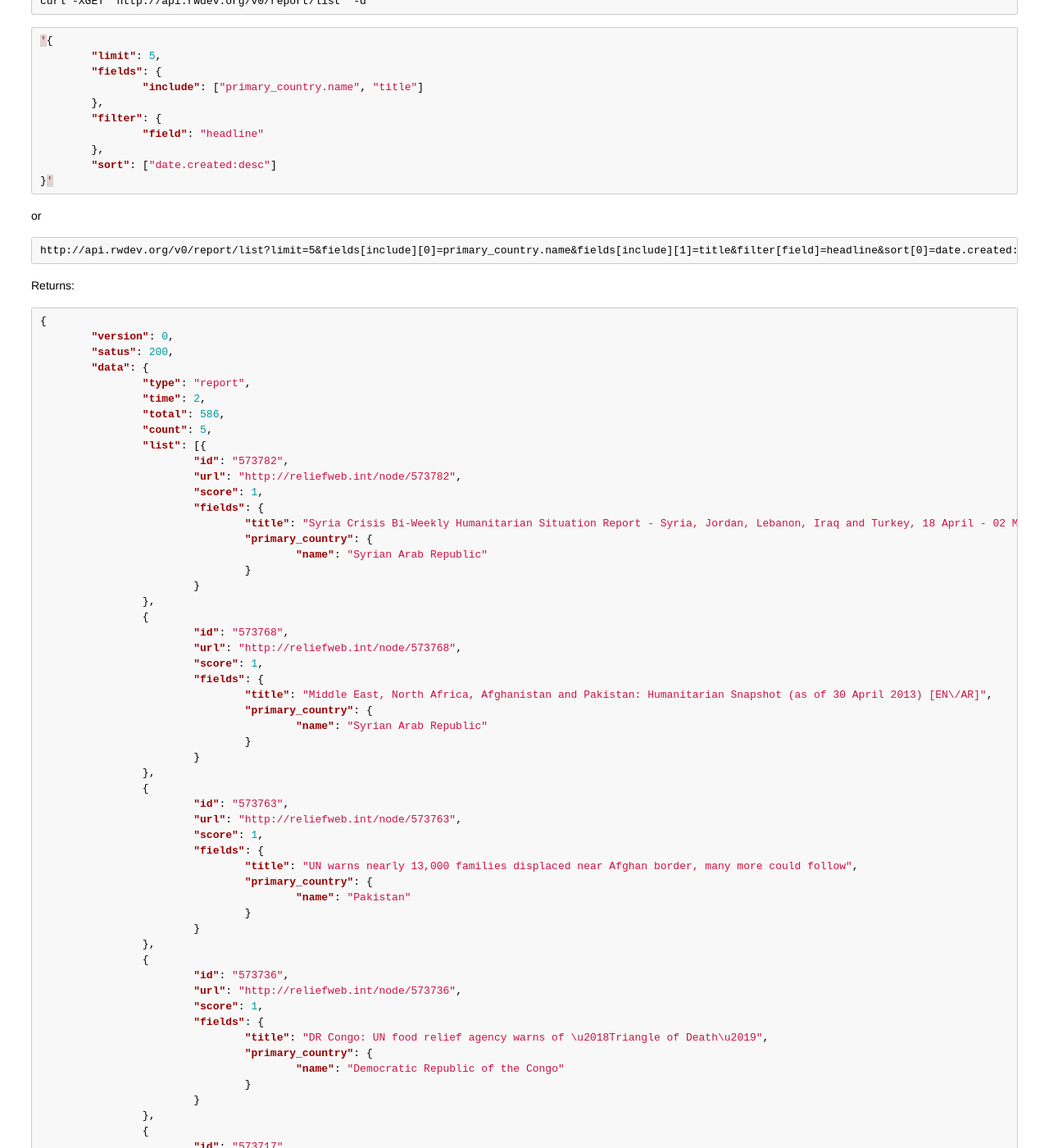
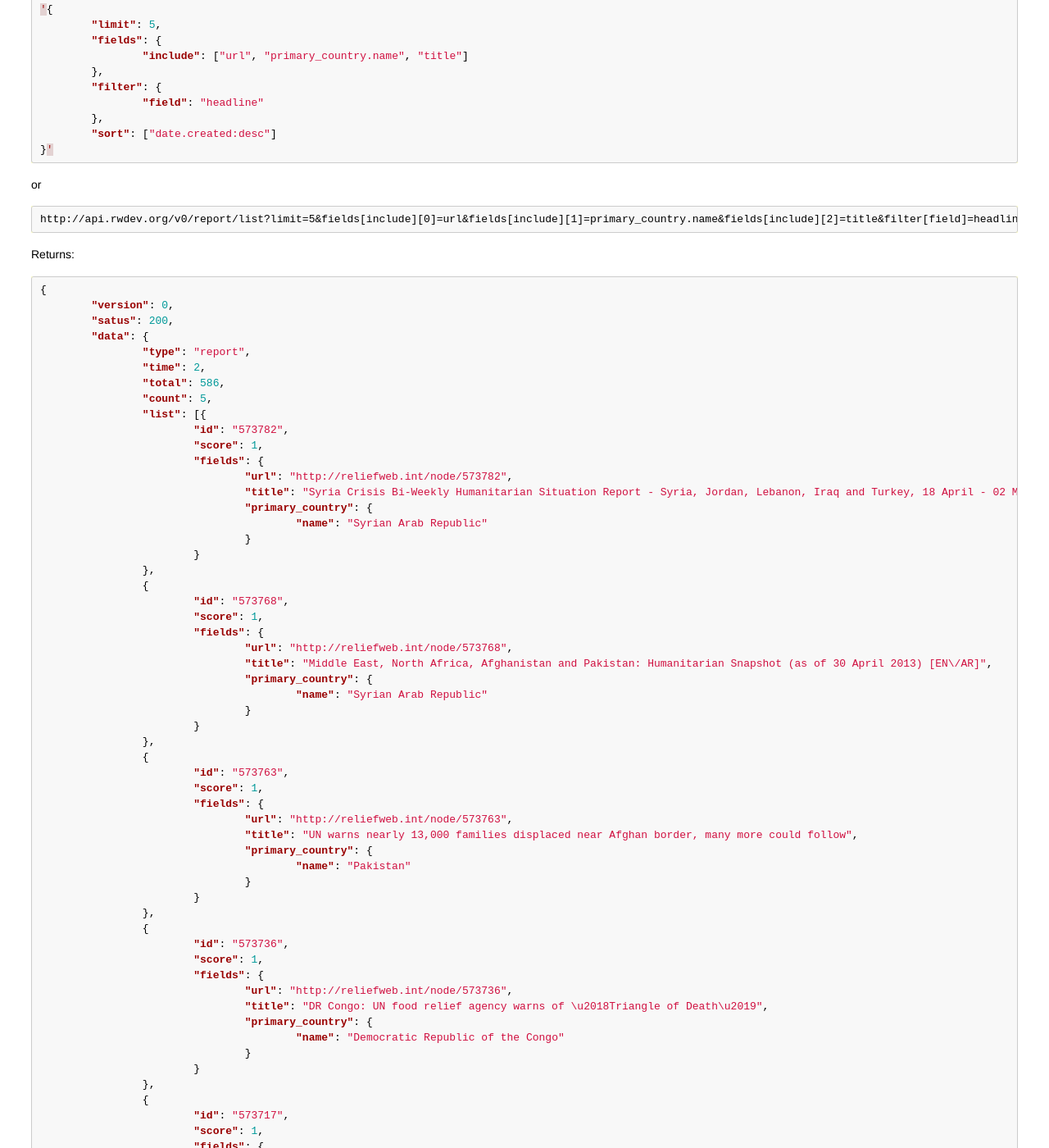
Before and after one commit to UN-OCHA/rwint-api-doc, a Jekyll site: the page built from index.md, in a window 1280 px wide and 1400 px high, scrolled down 18215 px. Shown: the whole window at 82% size. Built offline with Jekyll 4.4.1, drawn with Linux system fonts in a browser that asks for light colours; Markdown is read by kramdown in place of the engine named in the settings; some of the changed text lies outside the part shown.

Commit message:
Changed 'url' field

````diff
--- a/index.md
+++ b/index.md
@@ -191,8 +190,7 @@ There are 2 ways to pass parameters to a method.
 ```
 curl -XGET 'http://api.rwdev.org/v0/report/list' -d '{
 	"query": {
-		"fields": ["title",
-		"body"],
+		"fields": ["title", "body"],
 		"value": "humanitarian"
 	}
 }'
@@ -434,7 +432,7 @@ curl -XGET 'http://api.rwdev.org/v0/report/list' -d
 	"offset": 0,
 	"limit": 3,
 	"fields": {
-		"include": ["title", "primary_country"],
+		"include": ["url", "title", "primary_country"],
 		"exclude": ["primary_country.shortname"]
 	},
 	"query": {
@@ -468,9 +466,9 @@ Returns
 		"count": 3,
 		"list": [{
 			"id": "572174",
-			"url": "http://reliefweb.int/node/572174",
 			"score": 4.3886194,
 			"fields": {
+				"url": "http://reliefweb.int/node/572174",
 				"title": "Syria Humanitarian Needs Overview, 26 April 2013",
 				"primary_country": {
 					"id": "226",
@@ -481,9 +479,9 @@ Returns
 		},
 		{
 			"id": "572806",
-			"url": "http://reliefweb.int/node/572806",
 			"score": 4.2634196,
 			"fields": {
+				"url": "http://reliefweb.int/node/572806",
 				"title": "Regional Analysis Syria - 30 April 2013",
 				"primary_country": {
 					"id": "226",
@@ -494,9 +492,9 @@ Returns
 		},
 		{
 			"id": "573651",
-			"url": "http://reliefweb.int/node/573651",
 			"score": 1.6755415,
 			"fields": {
+				"url": "http://reliefweb.int/node/573651",
 				"title": "UNHCR provides tents for hundreds of flood victims in Libya",
 				"primary_country": {
 					"id": "140",
@@ -926,7 +924,7 @@ curl -XGET 'http://api.rwdev.org/v0/report/list' -d
 '{
 	"limit": 5,
 	"fields": {
-		"include": ["primary_country.name", "title"]
+		"include": ["url", "primary_country.name", "title"]
 	},
 	"filter": {
 		"field": "headline"
@@ -938,7 +936,7 @@ curl -XGET 'http://api.rwdev.org/v0/report/list' -d
 or
 
 ```
-http://api.rwdev.org/v0/report/list?limit=5&fields[include][0]=primary_country.name&fields[include][1]=title&filter[field]=headline&sort[0]=date.created:desc
+http://api.rwdev.org/v0/report/list?limit=5&fields[include][0]=url&fields[include][1]=primary_country.name&fields[include][2]=title&filter[field]=headline&sort[0]=date.created:desc
 ```
 
 Returns:
@@ -954,9 +952,9 @@ Returns:
 		"count": 5,
 		"list": [{
 			"id": "573782",
-			"url": "http://reliefweb.int/node/573782",
 			"score": 1,
 			"fields": {
+				"url": "http://reliefweb.int/node/573782",
 				"title": "Syria Crisis Bi-Weekly Humanitarian Situation Report - Syria, Jordan, Lebanon, Iraq and Turkey, 18 April - 02 May 2013",
 				"primary_country": {
 					"name": "Syrian Arab Republic"
@@ -965,9 +963,9 @@ Returns:
 		},
 		{
 			"id": "573768",
-			"url": "http://reliefweb.int/node/573768",
 			"score": 1,
 			"fields": {
+				"url": "http://reliefweb.int/node/573768",
 				"title": "Middle East, North Africa, Afghanistan and Pakistan: Humanitarian Snapshot (as of 30 April 2013) [EN\/AR]",
 				"primary_country": {
 					"name": "Syrian Arab Republic"
@@ -976,9 +974,9 @@ Returns:
 		},
 		{
 			"id": "573763",
-			"url": "http://reliefweb.int/node/573763",
 			"score": 1,
 			"fields": {
+				"url": "http://reliefweb.int/node/573763",
 				"title": "UN warns nearly 13,000 families displaced near Afghan border, many more could follow",
 				"primary_country": {
 					"name": "Pakistan"
@@ -987,9 +985,9 @@ Returns:
 		},
 		{
 			"id": "573736",
-			"url": "http://reliefweb.int/node/573736",
 			"score": 1,
 			"fields": {
+				"url": "http://reliefweb.int/node/573736",
 				"title": "DR Congo: UN food relief agency warns of \u2018Triangle of Death\u2019",
 				"primary_country": {
 					"name": "Democratic Republic of the Congo"
@@ -998,9 +996,9 @@ Returns:
 		},
 		{
 			"id": "573717",
-			"url": "http://reliefweb.int/node/573717",
 			"score": 1,
 			"fields": {
+				"url": "http://reliefweb.int/node/573717",
 				"title": "Niger : Bulletin humanitaire num\u00e9ro 17, 2 mai 2013",
 				"primary_country": {
 					"name": "Niger"
@@ -1021,7 +1019,7 @@ curl -XGET 'http://api.rwdev.org/v0/report/list' -d
 '{
 	"limit": 1,
 	"fields": {
-		"include": ["title", "file.preview"]
+		"include": ["url", "title", "file.preview"]
 	},
 	"query": {
 		"value": "primary_country:Syria format:map"
@@ -1036,7 +1034,7 @@ curl -XGET 'http://api.rwdev.org/v0/report/list' -d
 or
 
 ```
-http://api.rwdev.org/v0/report/list?limit=1&fields[include][0]=title&fields[include][1]=file.preview&query[value]=primary_country:Syria format:map&filter[field]=file.preview&sort[0]=date.created:desc
+http://api.rwdev.org/v0/report/list?limit=1&fields[include][0]=url&fields[include][1]=title&fields[include][2]=file.preview&query[value]=primary_country:Syria format:map&filter[field]=file.preview&sort[0]=date.created:desc
 ```
 
 Returns:
@@ -1052,9 +1050,9 @@ Returns:
 		"count": 1,
 		"list": [{
 			"id": "573773",
-			"url": "http://reliefweb.int/node/573773",
 			"score": 2.1177814,
 			"fields": {
+				"url": "http://reliefweb.int/node/573773",
 				"title": "Regional Humanitarian Funding Update (as of 30 April 2013)",
 				"file": [{
 					"preview": "http:\/\/reliefweb.int\/sites\/reliefweb.int\/files\/resources-pdf-previews\/147308-Regional%20Humanitarian%20Funding%20Update%2030%20Apr%202013..png"
````
Also changed, not shown: other parts of index.md (+1 -2 lines).
